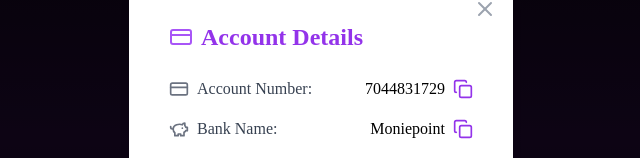
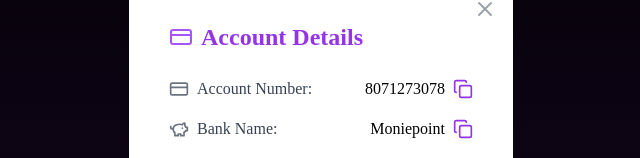
Before and after one commit to theCuriousCoderr/send-funds, a React (Vite) app: page / in a window 1280 px wide. Both pictures are taken after a click on the button "Yes". Shown: the part 263-421 px from the top of the page, without its empty margins (319-959 px from the left). Built offline with nearby package versions, Linux system fonts and the light colour scheme.

Commit message:
fixed mistake

```diff
--- a/src/components/Banner.jsx
+++ b/src/components/Banner.jsx
@@ -86,10 +86,10 @@
                   <p className="text-gray-700">Account Number:</p>
                 </div>
                 <div className="flex items-center gap-2">
-                  <span className="font-medium">7044831729</span>
+                  <span className="font-medium">8071273078</span>
                   <button
                     className="text-purple-600 hover:text-purple-700"
-                    onClick={() => copyToClipboard("7044831729")}
+                    onClick={() => copyToClipboard("8071273078")}
                   >
                     <Copy className="w-5 h-5" />
                   </button>
```
